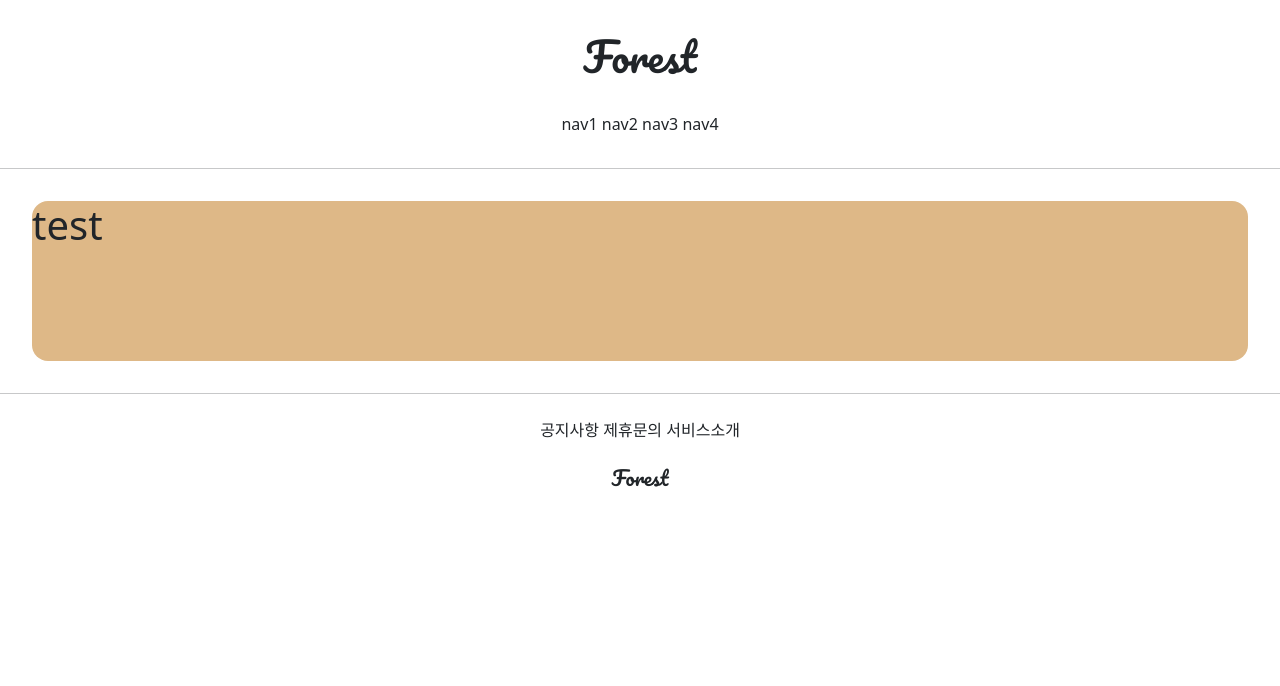
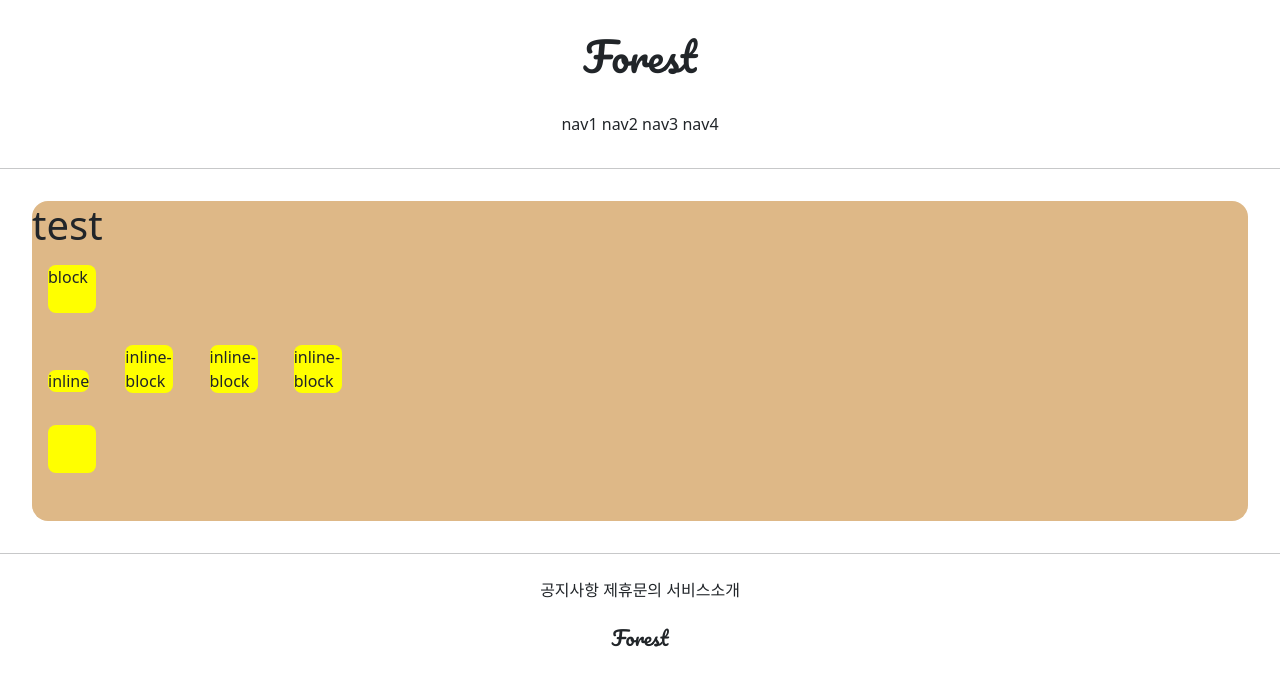
Before and after one commit to sun-hani/test_0702, a Django app: page /accounts/hello_friends/ in a window 1280 px wide. Shown: the top 686 px of the page. Run offline with Django 3.2, Linux system fonts and the light colour scheme; parts of the project's set-up code (start-up, migrations or seed data) failed here and were passed over.

Commit message:
0707 commit 2

```diff
--- a/accountapp/templates/accountapp/hello.html
+++ b/accountapp/templates/accountapp/hello.html
@@ -1,8 +1,30 @@
 {% extends 'base.html' %}
 {% block content %}
 
-<div style="height:10rem; background-color: burlywood; margin: 2rem; border-radius:1rem;">
+    <style>
+        .testing{
+            background-color: yellow;
+            margin: 1rem;
+            width: 48px;
+            height: 48px;
+            border-radius: .5rem;
+        }
+
+    </style>
+
+<div style="height:20rem; background-color: burlywood; margin: 2rem; border-radius:1rem;">
     <h1>test</h1>
+
+    <div class="testing" style="display: block">block</div>
+    <div class="testing" style="display: inline">inline</div>
+    <div class="testing" style="display: none">none</div>
+    <div class="testing" style="display: inline-block">inline-block</div>
+    <div class="testing" style="display: inline-block">inline-block</div>
+    <div class="testing" style="display: inline-block">inline-block</div>
+    <div class="testing"></div>
+
+
+
 </div>
 
 {% endblock %}
```
